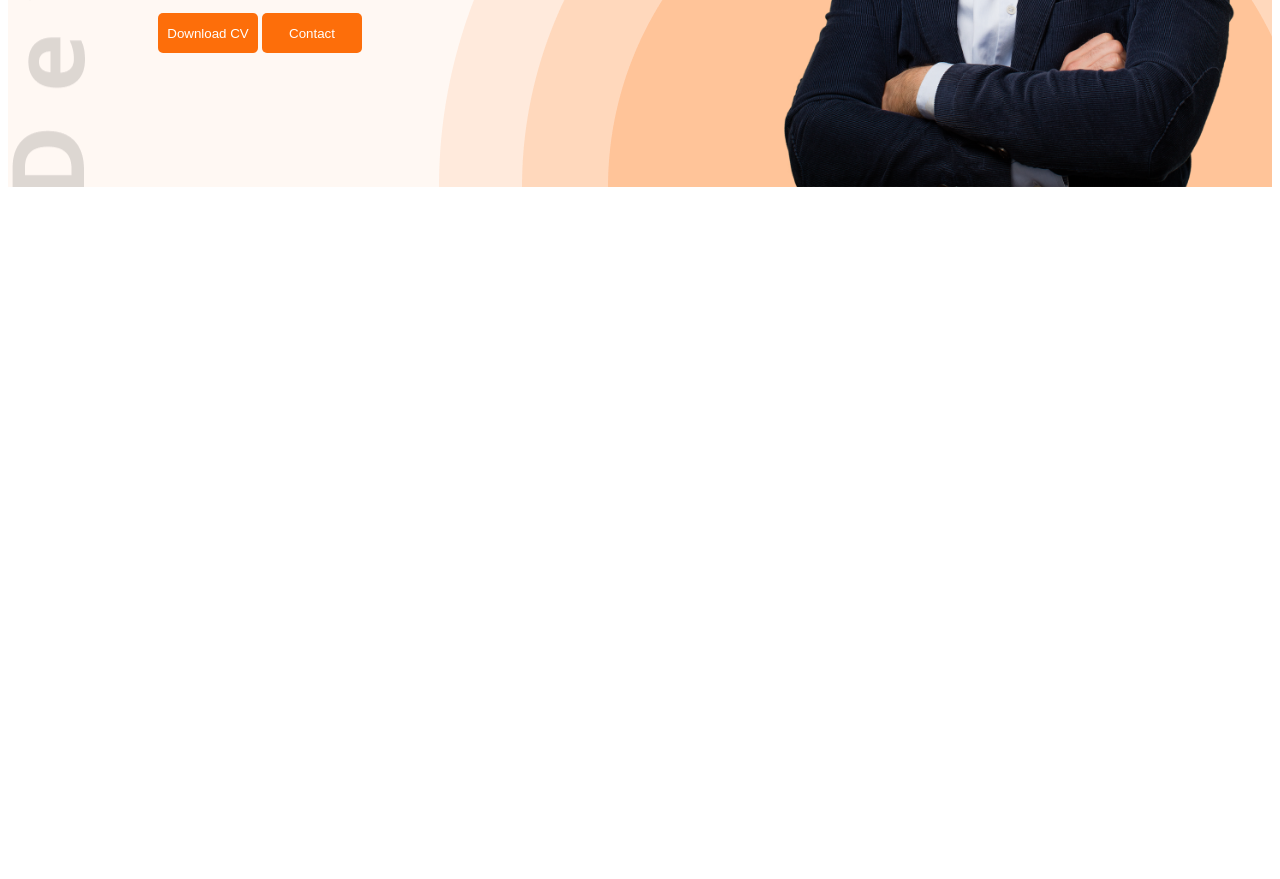
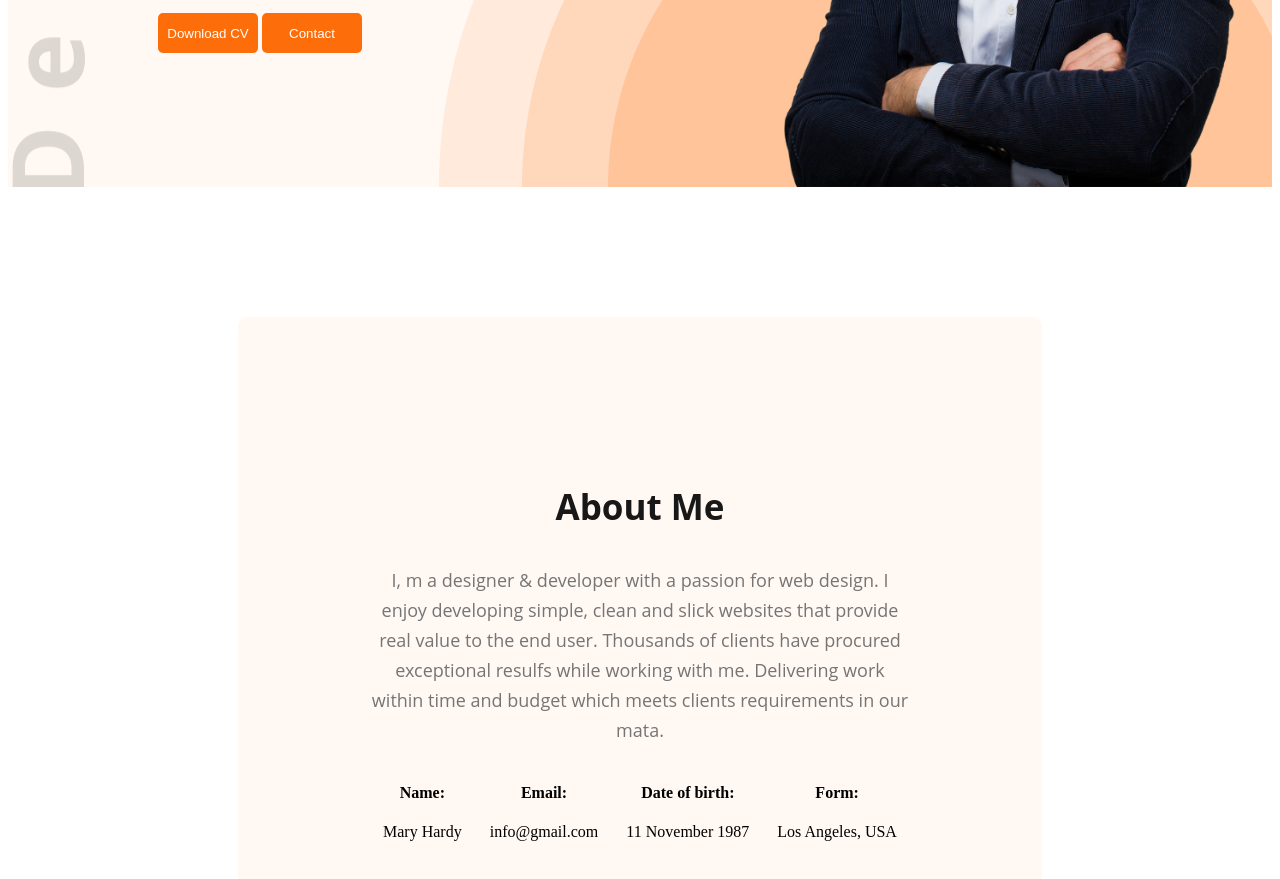
Before and after one commit to katha922/day2-simple-website, a plain HTML site: page index.html in a window 1280 px wide. Shown: the part 581-1460 px from the top of the page. Before the commit the page ends 800 px from the top, so only its background shows below. Drawn offline with Linux system fonts and the light colour scheme.

Commit message:
added about

```diff
--- a/index.html
+++ b/index.html
@@ -28,7 +28,29 @@
     </div>
     </header>
     <main>
+    <section class="about">
+        <h3 class="section-title">About Me</h3>
+        <p class="section-content">I, m a designer & developer with a passion for web design. I enjoy developing simple, clean and slick websites that provide real value to the end user. Thousands of clients have procured exceptional resulfs while working with me. Delivering work within time and budget which meets clients requirements in our mata.</p>
+        <div class="about-info-container">
+            <div class="about-info">
+                <h4 class="info-title">Name:</h4>
+                <p class="info-description">Mary Hardy</p>
+            </div>
+            <div class="about-info">
+                <h4 class="info-title">Email:</h4>
+                <p class="info-description">info@gmail.com</p>
+            </div>
+            <div class="about-info">
+                <h4 class="info-title">Date of birth:</h4>
+                <p class="info-description">11 November 1987</p>
+            </div>
+            <div class="about-info">
+                <h4 class="info-title">Form:</h4>
+                <p class="info-description">Los Angeles, USA</p>
+            </div>
+        </div>
 
+    </section>
     </main>
     <footer>
 
--- a/styles/portfolio.css
+++ b/styles/portfolio.css
@@ -70,3 +70,34 @@
 .banner-content{
     max-width: 500px;
 }
+.about{
+    padding: 131px;
+    border-radius: 10px;
+    background-color: #FFF8F3;
+    margin: 130px 230px;
+}
+.section-title{
+    color:  #181818;
+text-align: center;
+font-family: Open Sans;
+font-size: 35px;
+font-style: normal;
+font-weight: 700;
+line-height: normal;
+}
+.section-content{
+    color: #757575;
+    text-align: center;
+    font-family: Open Sans;
+    font-size: 18px;
+    font-style: normal;
+    font-weight: 400;
+    line-height: 30px;
+}
+.about-info-container{
+    display: flex;
+    justify-content: space-around;
+}
+.about-info{
+    text-align: center;
+}
```
